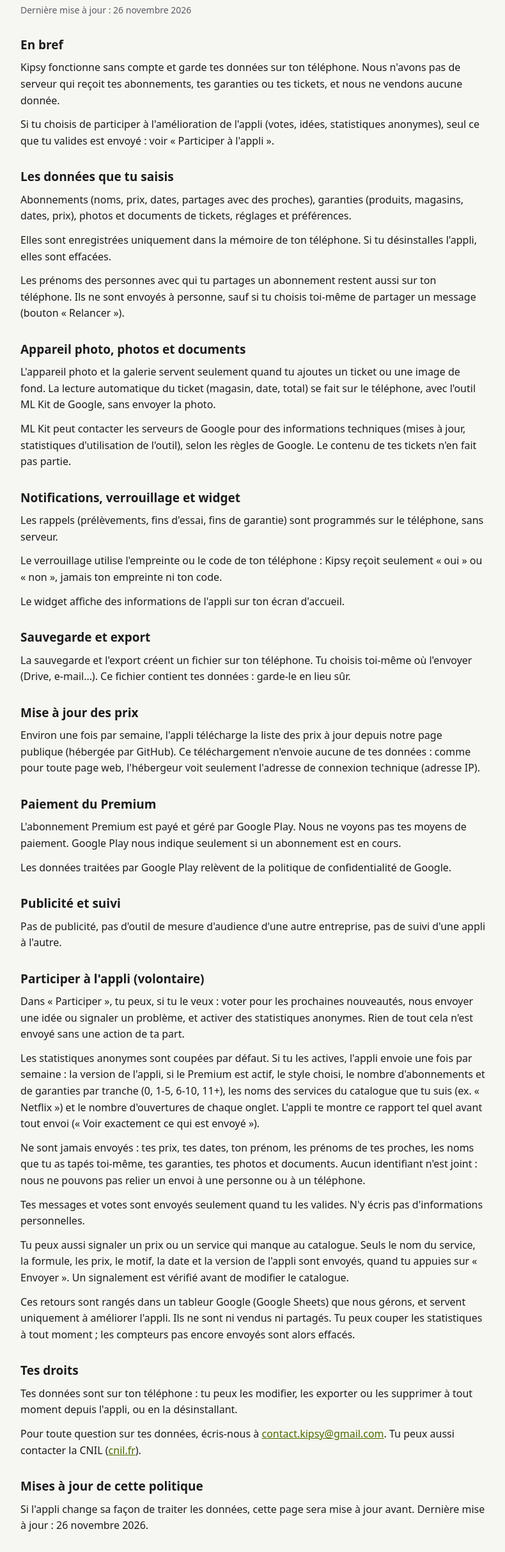
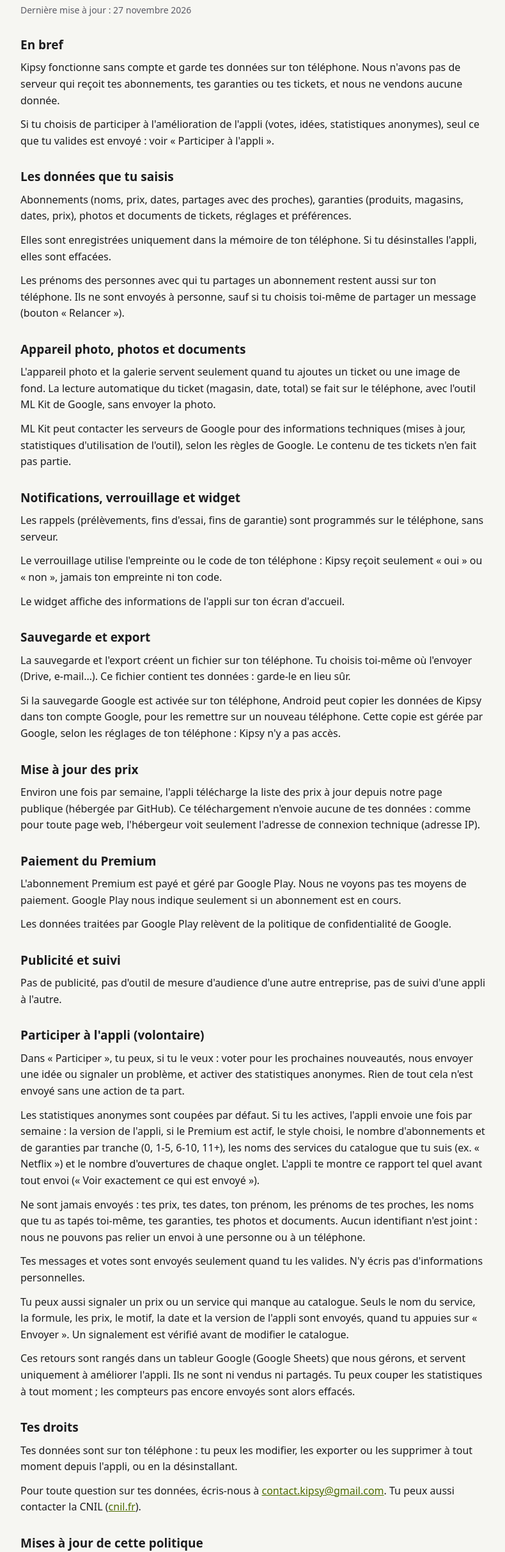
Before and after one commit to kipsyapp/kipsy, a plain HTML site: page confidentialite.html in a window 1280 px wide. Shown: the part 141-2567 px from the top of the page at 64% size, without its empty margins (244-1034 px from the left). Drawn offline with Linux system fonts and the light colour scheme.

Commit message:
Mise à jour du 27/11/2026 (catalogue et textes)

```diff
--- a/confidentialite.html
+++ b/confidentialite.html
@@ -28,7 +28,7 @@ footer { margin-top:40px; padding-top:16px; border-top:1px solid var(--bord); }
 <main>
 <header><img src="icone.png" alt=""><a href="./">Kipsy</a></header>
 <h1>Politique de confidentialité</h1>
-<p class="doux">Dernière mise à jour : 26 novembre 2026</p>
+<p class="doux">Dernière mise à jour : 27 novembre 2026</p>
 <h2>En bref</h2>
 <p>Kipsy fonctionne sans compte et garde tes données sur ton téléphone. Nous n'avons pas de serveur qui reçoit tes abonnements, tes garanties ou tes tickets, et nous ne vendons aucune donnée.</p>
 <p>Si tu choisis de participer à l'amélioration de l'appli (votes, idées, statistiques anonymes), seul ce que tu valides est envoyé : voir « Participer à l'appli ».</p>
@@ -45,6 +45,7 @@ footer { margin-top:40px; padding-top:16px; border-top:1px solid var(--bord); }
 <p>Le widget affiche des informations de l'appli sur ton écran d'accueil.</p>
 <h2>Sauvegarde et export</h2>
 <p>La sauvegarde et l'export créent un fichier sur ton téléphone. Tu choisis toi-même où l'envoyer (Drive, e-mail…). Ce fichier contient tes données : garde-le en lieu sûr.</p>
+<p>Si la sauvegarde Google est activée sur ton téléphone, Android peut copier les données de Kipsy dans ton compte Google, pour les remettre sur un nouveau téléphone. Cette copie est gérée par Google, selon les réglages de ton téléphone : Kipsy n'y a pas accès.</p>
 <h2>Mise à jour des prix</h2>
 <p>Environ une fois par semaine, l'appli télécharge la liste des prix à jour depuis notre page publique (hébergée par GitHub). Ce téléchargement n'envoie aucune de tes données : comme pour toute page web, l'hébergeur voit seulement l'adresse de connexion technique (adresse IP).</p>
 <h2>Paiement du Premium</h2>
@@ -63,7 +64,7 @@ footer { margin-top:40px; padding-top:16px; border-top:1px solid var(--bord); }
 <p>Tes données sont sur ton téléphone : tu peux les modifier, les exporter ou les supprimer à tout moment depuis l'appli, ou en la désinstallant.</p>
 <p>Pour toute question sur tes données, écris-nous à <a href="mailto:contact.kipsy@gmail.com">contact.kipsy@gmail.com</a>. Tu peux aussi contacter la CNIL (<a href="https://www.cnil.fr">cnil.fr</a>).</p>
 <h2>Mises à jour de cette politique</h2>
-<p>Si l'appli change sa façon de traiter les données, cette page sera mise à jour avant. Dernière mise à jour : 26 novembre 2026.</p>
+<p>Si l'appli change sa façon de traiter les données, cette page sera mise à jour avant. Dernière mise à jour : 27 novembre 2026.</p>
 
 <footer class="doux">Kipsy · <a href="./">Accueil</a> · <a href="confidentialite.html">Confidentialité</a> · <a href="conditions.html">Conditions</a> · <a href="mailto:contact.kipsy@gmail.com">contact.kipsy@gmail.com</a></footer>
 </main>
```
Also changed, not shown: conditions.html (+2 -2 lines).
